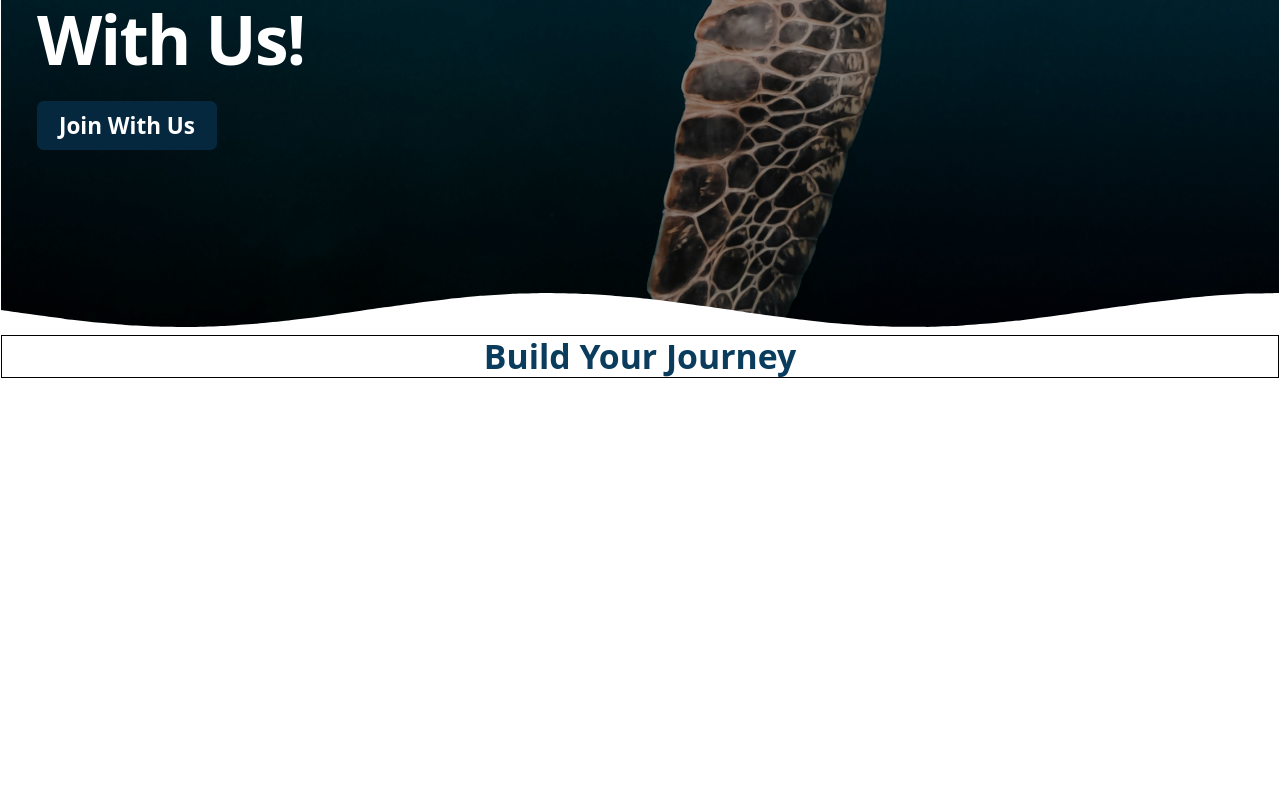
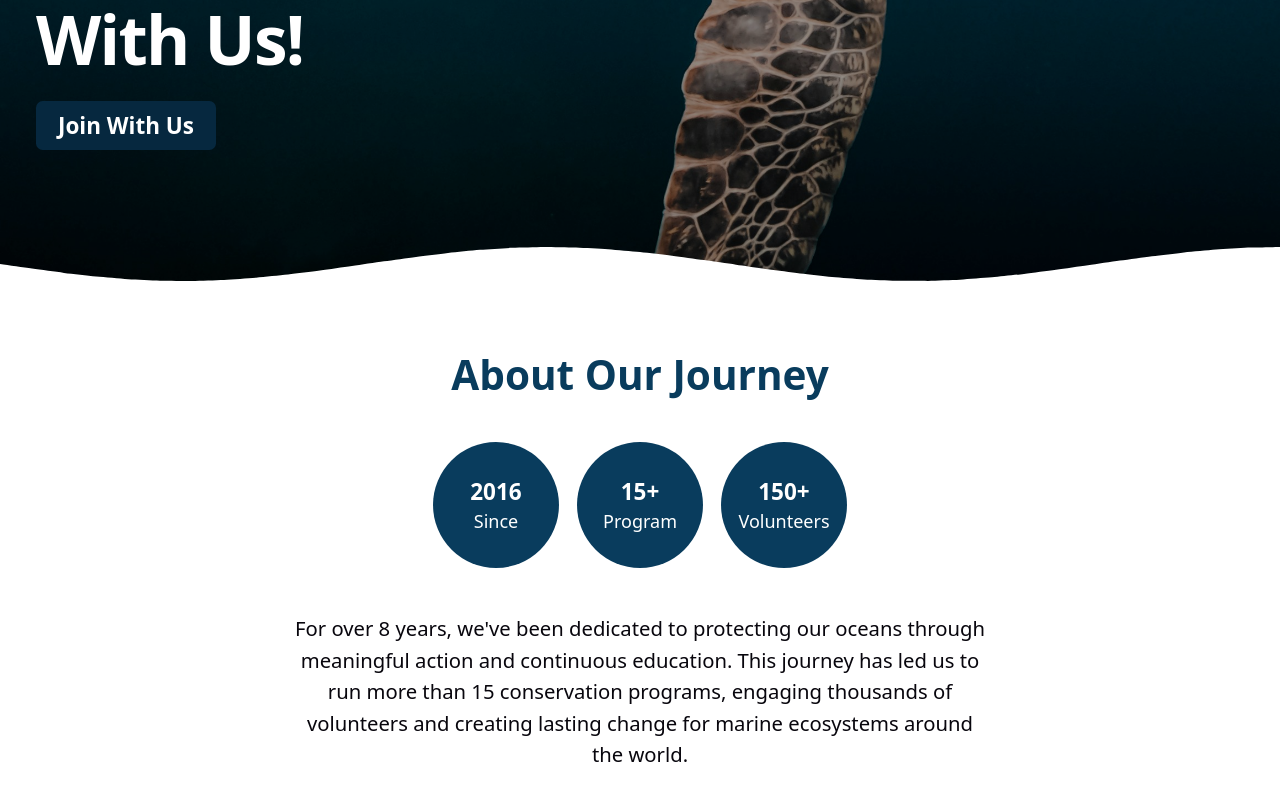
Before and after one commit to imAbizars/GoSeaProject, a React (Vite) app: page / in a window 1280 px wide. Shown: the part 466-1266 px from the top of the page. Built offline with nearby package versions, Linux system fonts and the light colour scheme.

Commit message:
edit: section2

```diff
--- a/src/pages/Home.jsx
+++ b/src/pages/Home.jsx
@@ -4,16 +4,23 @@ import { useScroll, useTransform } from "motion/react"
 import HeroImage from "../assets/heroImage.jpg"
 import Wave from "../components/ui/Wave"
 export default function Home() {
+    // scroll
     const sectionRef = useRef(null);
     const { scrollYProgress } = useScroll({
         target: sectionRef,
         offset: ["start start", "end start"]
     });
+    const scale = useTransform(scrollYProgress, [0, 1], [1, 1.7]);
 
-    const scale = useTransform(scrollYProgress, [0, 1], [1, 1.7]);
+    // aboutItems
+    const aboutItems = [
+        { label: "Since", value: "2016" },
+        { label: "Program", value: "15+" },
+        { label: "Volunteers", value: "150+" },
+    ]
     return (
     <main>
-        <section ref={sectionRef} className="relative flex flex-col justify-center min-h-screen border border-white overflow-hidden">
+        <section ref={sectionRef} className="relative flex flex-col justify-center min-h-screen overflow-hidden">
             <motion.img
                 src={HeroImage}
                 style={{ scale }}
@@ -40,19 +47,47 @@ export default function Home() {
                     Join With Us
                 </motion.button>
             </div>
-            <Wave className="absolute top-150 left-0 w-full z-20 " />
+            <Wave className="absolute top-140 left-0 w-full z-20 " />
         </section>
-        <section className="relative flex flex-col min-h-screen border border-white overflow-hidden">
+        <section className="flex flex-col min-h-screen overflow-hidden z-31">
 
-            <div className="border border-black ">
+            <div className="space-y-10 p-4">
                 <motion.h2
-                initial={{ opacity: 0, x: -70 }}
-                whileInView={{ opacity: 1, x: 0 }}
+                initial={{ opacity: 0, y: 50 }}
+                whileInView={{ opacity: 1, y: 0 }}
                 viewport={{ once: true }}
                 transition={{ duration: 1}}
-                className="text-center text-3xl font-bold text-background">
-                    Build Your Journey
+                className="text-center text-4xl font-bold text-background">
+                    About Our Journey
                 </motion.h2>
+
+                <div className="flex justify-center gap-4">
+                    {aboutItems.map((item, i) => (
+                        <motion.div
+                            key={item.label}
+                            initial={{ opacity: 0, y: 40 }}
+                            animate={{ opacity: 1, y: 0 }}
+                            exit={{ opacity: 0, y: 40 }}
+                            transition={{ delay: i * 0.1 + 0.3, duration: 0.4 }}
+                            className="bg-background text-white w-28 h-28 rounded-full flex flex-col items-center justify-center"
+                        >
+                            <h2 className="text-xl font-bold">{item.value}</h2>
+                            <p>{item.label}</p>
+                        </motion.div>
+                    ))}
+                </div>
+
+                <motion.p
+                    initial={{ opacity: 0, y: 30 }}
+                    whileInView={{ opacity: 1, y: 0 }}
+                    viewport={{ once: true }}
+                    transition={{ duration: 1, delay: 0.2 }}
+                    className="text-center text-lg text-text-h max-w-2xl mx-auto px-6 mt-4 font-medium"
+                >
+                    For over 8 years, we've been dedicated to protecting our oceans through meaningful action and continuous education.
+                    This journey has led us to run more than 15 conservation programs, engaging thousands of volunteers
+                    and creating lasting change for marine ecosystems around the world.
+                </motion.p>
             </div>
         </section>
     </main>
```
Also changed, not shown: src/components/ui/Wave.jsx (+1 -1 lines).
